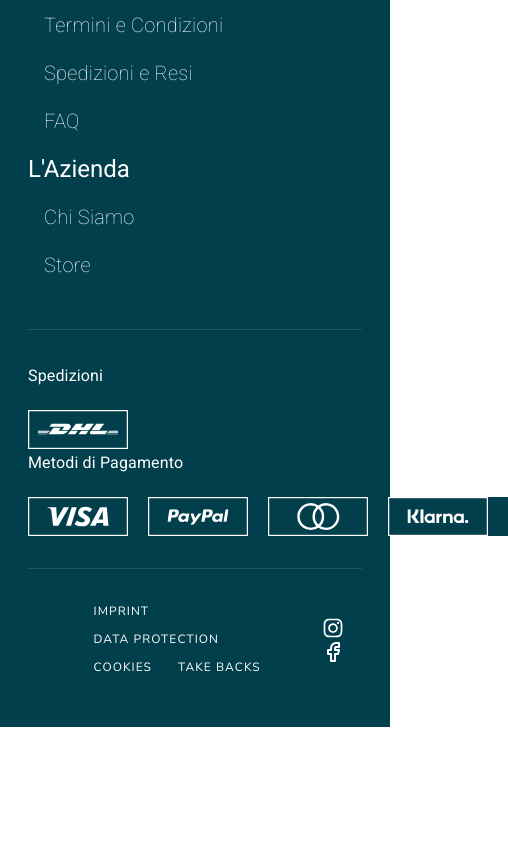
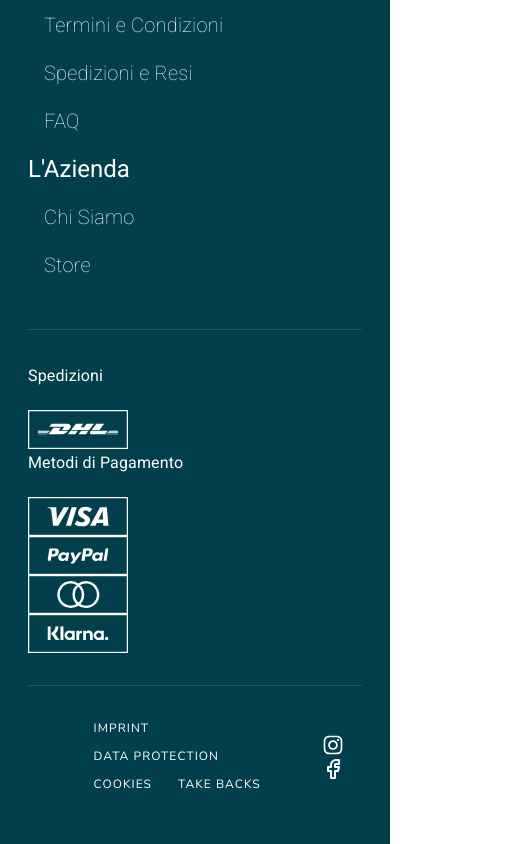
Before and after one commit to EthanITA/Kennef, a Vue app: page / in a window 390 px wide. Shown: the part 3091-3935 px from the top of the page, 508 px wide, since content can reach past the window. Before the commit the page ends 3818 px from the top, so only its background shows below. Built offline with nearby package versions, Linux system fonts and the light colour scheme; no server answers.

Commit message:
fix(MainFooterContent): responsive payment methods

```diff
--- a/src/components/Footer/MainFooterContent.vue
+++ b/src/components/Footer/MainFooterContent.vue
@@ -60,7 +60,7 @@
 			</v-col>
 			<v-col cols="12" lg="4" md="4" xl="4">
 				<h5 class="white--text text-subtitle-1 font-weight-regular">Metodi di Pagamento</h5>
-				<div class="d-flex mt-5">
+				<div class="tw-flex tw-gap-1 tw-flex-wrap mt-5">
 					<v-sheet v-for="item in paymentsMethods" :key="item.name" color="secondary">
 						<v-img :src="item.src" class="mr-5" width="100"></v-img>
 					</v-sheet>
```
